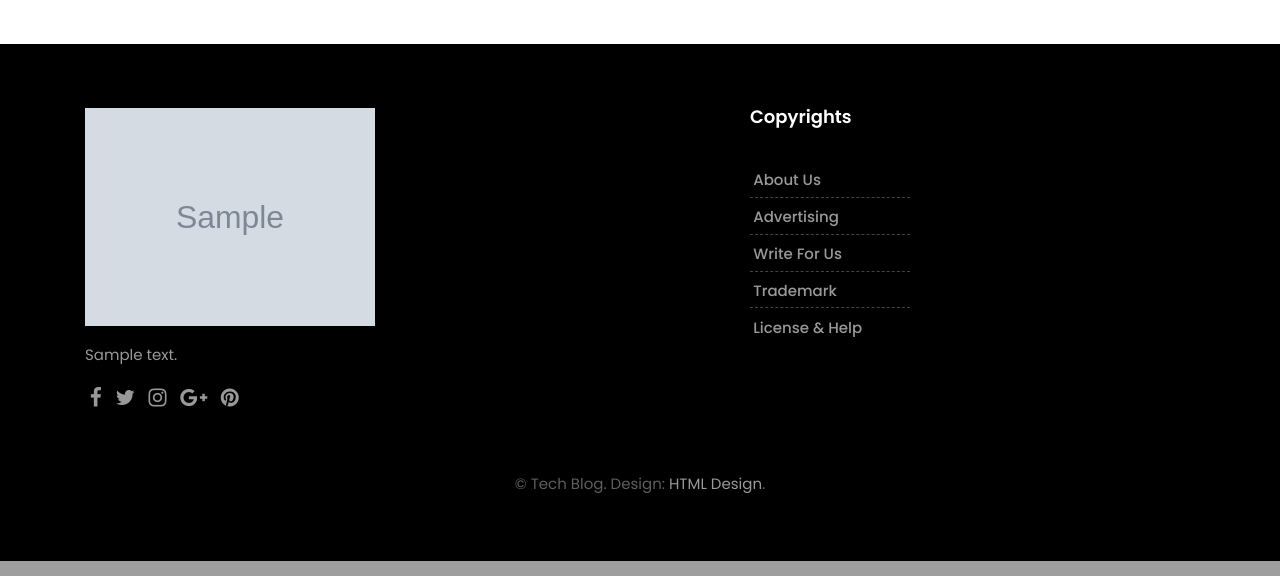
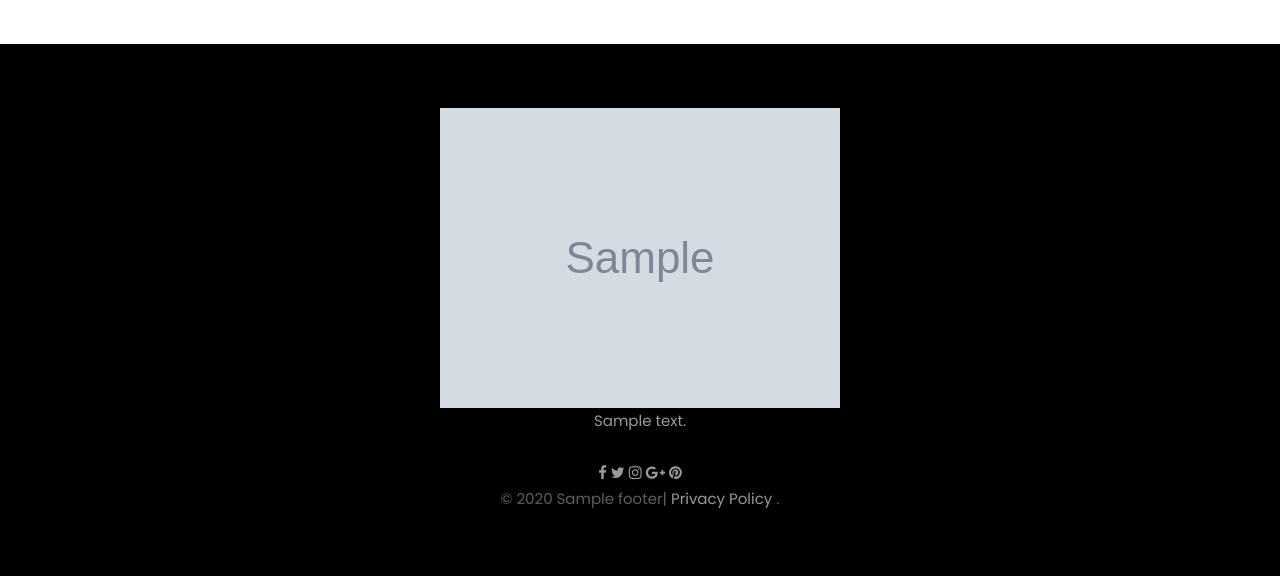
Before and after one commit to servet0/techblog, a Django app: page / in a window 1280 px wide. Shown: the part 2582-3158 px from the top of the page. Run offline with Django 4.2, Linux system fonts and the light colour scheme; tables that the repository leaves empty hold one stand-in row (values such as "Sample post"); grey boxes marked "Sample" are stand-in pictures; data that the repository does not hold is empty; some libraries are stand-ins or nearby versions.

Commit message:
fixed footer model

```diff
--- a/tech_con/base/models.py
+++ b/tech_con/base/models.py
@@ -1,5 +1,6 @@
 from django.db import models
 from ckeditor.fields import RichTextField
+from datetime import datetime
 
 class Logo(models.Model):
     tittle = models.CharField(max_length=100, null=True, blank=True)
@@ -124,7 +125,12 @@ class Footer(models.Model):
     google = models.URLField(max_length=100, null=True, blank=True)
     pinterest = models.URLField(max_length=100, null=True, blank=True)
     youtube = models.URLField(max_length=100, null=True, blank=True)
+    copyright_name = models.CharField(max_length=1000, null=True, blank=True)
+    policy = RichTextField(null=True, blank=True)
+    year = models.PositiveIntegerField(default=datetime.now().year)
     date = models.DateTimeField(auto_now=True)
     available = models.BooleanField(default=True)
 
+
+
 # Create your models here.
--- a/tech_con/base/urls.py
+++ b/tech_con/base/urls.py
@@ -6,4 +6,5 @@ urlpatterns = [
     path('<str:header_name>', views.header_detail, name = 'single'),
     path('haber/<str:pk>', views.header_detail2, name = 'single2'),
     path('blog/<str:blog_name>', views.blog_detail, name = 'singleblog'),
+    path('privacy-policy/', views.privacy, name = 'policy'),
 ]
--- a/tech_con/base/views.py
+++ b/tech_con/base/views.py
@@ -61,5 +61,14 @@ def blog_detail(request, blog_name):
 
     return render(request, 'base/singleblog.html', context)
 
+def privacy(request):
+    logos = Logo.objects.all()
+    footers = Footer.objects.all().order_by('-date')
+
+    context = {'logos':logos, 'footers':footers}
+
+    return render(request, 'base/policy.html', context)
+
+
 
 # Create your views here.
--- a/tech_con/static/css/style.css
+++ b/tech_con/static/css/style.css
@@ -128,6 +128,12 @@ a {
     align-items: center; /* Dikeyde ortala */
 
 }
+
+.footermiddle {
+    margin-left: auto;
+    margin-right: auto;
+}
+
 
 /* Pagination Links */
 .pagination a {
--- a/tech_con/templates/main.html
+++ b/tech_con/templates/main.html
@@ -65,13 +65,13 @@
 
         <footer class="footer">
             <div class="container">
+
+
+                {% for footer in footers %}
                 <div class="row">
-                    <div class="col-lg-7">
-                        <div class="widget">
-                            <div class="footer-text text-left">
-                                {% for footer in footers %}
+                    <div class="col-md-12 text-center">
                                 {% if footer.image %}
-                                <a href="{% url 'home' %}"><img src="{{ footer.image.url }}" alt="" class="img-fluid">{% else %} <span class="big-text">{{footer.name}}</span> {% endif %} </a>
+                                <a href="{% url 'home' %}"><img src="{{ footer.image.url }}" alt="" class="img-fluid">{% else %} <span class="big-text">{% if footer.name %}{{footer.name}} {% endif %}</span> {% endif %} </a>
                                 {% if footer.description %}
                                 <p>{{footer.description|safe}} {% endif %} </p>
                                 <div class="social">
@@ -92,44 +92,10 @@
                                     {% endif %}
                                 </div>
 
-                                <hr class="invis">
-                                {% endfor %}
-
-                            <!--<div class="newsletter-widget text-left">
-                                    <form class="form-inline">
-                                        <input type="text" class="form-control" placeholder="Enter your email address">
-                                        <button type="submit" class="btn btn-primary">SUBMIT</button>
-                                    </form>
-                                </div>-->
-
-                            </div><!-- end footer-text -->
-                        </div><!-- end widget -->
-                    </div><!-- end col -->
-
-
-
-                    <div class="col-lg-2 col-md-12 col-sm-12 col-xs-12">
-                        <div class="widget">
-                            <h2 class="widget-title">Copyrights</h2>
-                            <div class="link-widget">
-                                <ul>
-                                    <li><a href="#">About us</a></li>
-                                    <li><a href="#">Advertising</a></li>
-                                    <li><a href="#">Write for us</a></li>
-                                    <li><a href="#">Trademark</a></li>
-                                    <li><a href="#">License & Help</a></li>
-                                </ul>
-                            </div><!-- end link-widget -->
-                        </div><!-- end widget -->
-                    </div><!-- end col -->
-                </div>
-
-                <div class="row">
-                    <div class="col-md-12 text-center">
-                        <br>
-                        <div class="copyright">&copy; Tech Blog. Design: <a href="http://html.design">HTML Design</a>.</div>
+                        <div class="copyright">&copy; {{footer.year}} {{footer.copyright_name}}| <a href="{% url 'policy' %}" > Privacy Policy </a>.</div>
                     </div>
                 </div>
+                {% endfor %}
             </div><!-- end container -->
         </footer><!-- end footer -->
 
```
Also changed, not shown: tech_con/base/templates/base/policy.html (added, +14 -0 lines), tech_con/base/migrations/0045_footer_copyright_name_footer_policy_footer_year.py (added).
